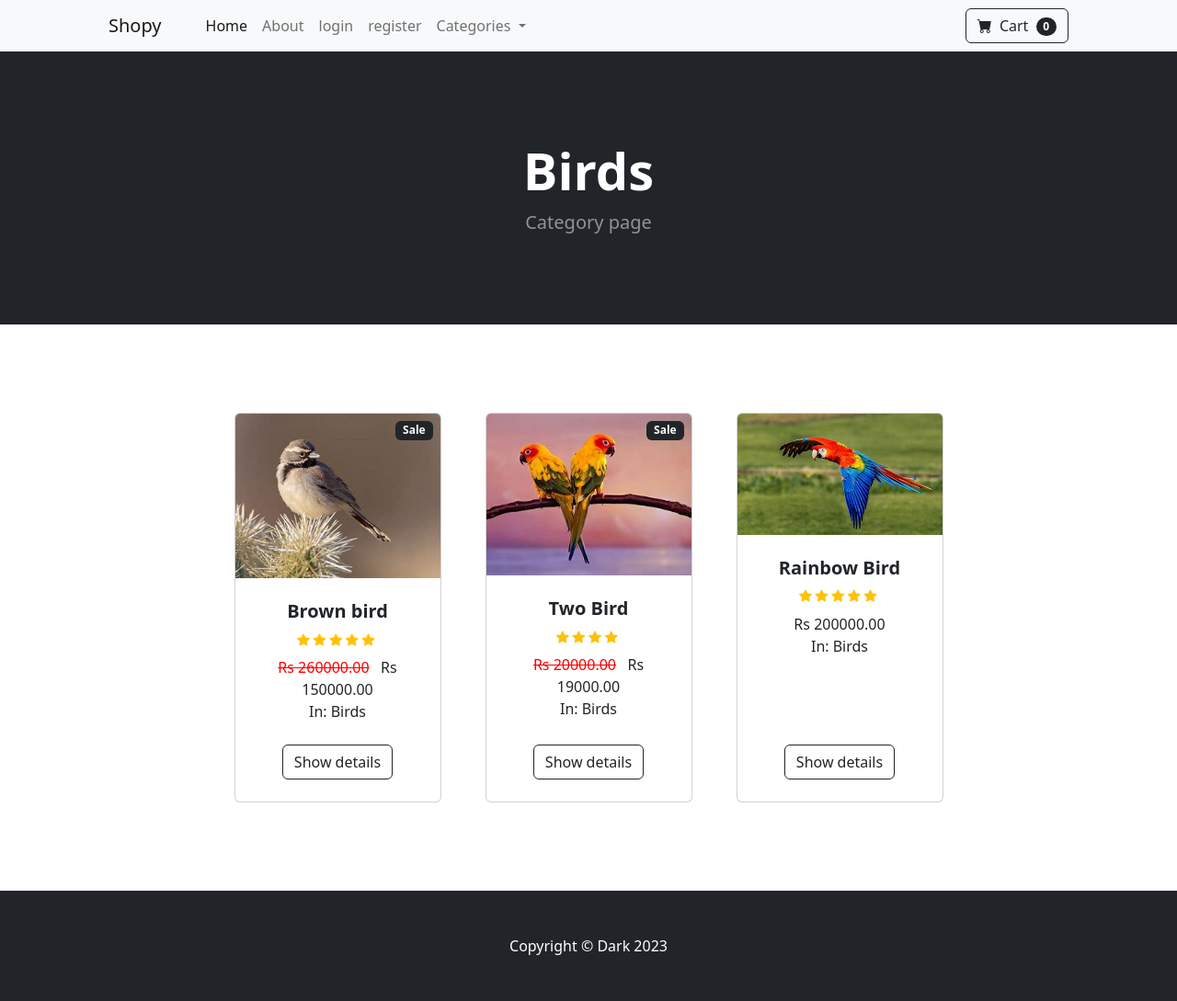
After one commit to tarunshrestha/EcommerceWebpage, a Django app: page /category/Birds in a window 1280 px wide. The commit adds this page. Shown: the whole page at 92% size. Run offline with Django 5.2, Linux system fonts and the light colour scheme; data comes from the database, SQL or seed files in the repository; both versions use the stored data as it was after the commit; some libraries are stand-ins or nearby versions.

Commit message:
Category Page

```diff
--- /dev/null
+++ b/ecommerce/Templates/category.html
@@ -0,0 +1,70 @@
+<!DOCTYPE html>
+{% extends 'base.html' %}
+<html lang="en">
+<head>
+    <title>{% block title %} {{ categories.name }} {% endblock %}</title>
+</head>
+<body>
+{% block content %}
+<!-- Header-->
+        <header class="bg-dark py-5">
+            <div class="container px-4 px-lg-5 my-5">
+                <div class="text-center text-white">
+                    <h1 class="display-4 fw-bolder">{{ categories }}</h1>
+                    <p class="lead fw-normal text-white-50 mb-0">Category page</p>
+                </div>
+            </div>
+        </header>
+
+
+ <section class="py-5">
+            <div class="container px-4 px-lg-5 mt-5">
+                <div class="row gx-4 gx-lg-5 row-cols-2 row-cols-md-3 row-cols-xl-4 justify-content-center">
+                    {% for product in products %}
+                    <div class="col mb-5">
+                        <div class="card h-100" >
+                            <!-- Sale badge-->
+                            {% if product.is_sale %}
+                            <div class="badge bg-dark text-white position-absolute " style="top: 0.5rem; right: 0.5rem">Sale</div>
+                            {% endif %}
+                            <!-- Product image-->
+                            <img class="card-img-top"  src="{{ product.image.url }}"   alt="..." />
+                            <!-- Product details-->
+                            <div class="card-body p-4">
+                                <div class="text-center">
+                                    <!-- Product name-->
+                                    <h5 class="fw-bolder" >{{ product.name }}</h5>
+                                    <!-- Product reviews-->
+                                    <div class="d-flex justify-content-center small text-warning mb-2">
+                                       {% for _ in "x"|ljust:product.stars %}
+                                            <div class="bi-star-fill"></div>&nbsp;
+                                        {% endfor %}
+                                    </div>
+                                    <!-- Product price-->
+                                     {% if product.is_sale %}
+                                    <strike style="color: red;">Rs {{ product.price }}</strike>
+                                    &nbsp;
+                                    Rs {{ product.sale_price }}
+                                    {% else %}
+                                    Rs {{ product.price }}
+                                     {% endif %}
+                                    <br>
+                                    In: {{ product.category }}
+
+                                </div>
+                            </div>
+                            <!-- Product actions-->
+                            <div class="card-footer p-4 pt-0 border-top-0 bg-transparent">
+                                <div class="text-center"><a class="btn btn-outline-dark mt-auto" href="{% url 'product' product.id %}">Show details</a></div>
+                            </div>
+                        </div>
+                    </div>
+                    {% endfor %}
+
+                </div>
+            </div>
+        </section>
+
+{%endblock%}
+</body>
+</html>
--- a/ecommerce/Templates/navbar.html
+++ b/ecommerce/Templates/navbar.html
@@ -13,12 +13,14 @@
                         <li class="nav-item"><a class="nav-link" href="{% url 'logout' %}">logout</a></li>
                         {% endif %}
                         <li class="nav-item dropdown">
-                            <a class="nav-link dropdown-toggle" id="navbarDropdown" href="#" role="button" data-bs-toggle="dropdown" aria-expanded="false">Shop</a>
+                            <a class="nav-link dropdown-toggle" id="navbarDropdown" href="#" role="button" data-bs-toggle="dropdown" aria-expanded="false">
+                                Categories
+                            </a>
                             <ul class="dropdown-menu" aria-labelledby="navbarDropdown">
-                                <li><a class="dropdown-item" href="#!">All Products</a></li>
+                                <li><a class="dropdown-item" href="{% url 'home' %}">All Categories</a></li>
                                 <li><hr class="dropdown-divider" /></li>
-                                <li><a class="dropdown-item" href="#!">Popular Items</a></li>
-                                <li><a class="dropdown-item" href="#!">New Arrivals</a></li>
+                                <li><a class="dropdown-item" href="{% url 'category' 'Animals' %}">Animals</a></li>
+                                <li><a class="dropdown-item" href="{% url 'category' 'Birds' %}">Birds</a></li>
                             </ul>
                         </li>
                     </ul>
--- a/ecommerce/base/urls.py
+++ b/ecommerce/base/urls.py
@@ -8,4 +8,5 @@ urlpatterns = [
     path('logout/', views.logout_user, name='logout'),
     path('register/', views.register_user, name='register'),
     path('product/<int:pk>', views.product, name='product'),
+    path('category/<str:cname>', views.category, name='category'),
 ]
--- a/ecommerce/base/views.py
+++ b/ecommerce/base/views.py
@@ -1,5 +1,5 @@
 from django.shortcuts import render, redirect
-from .models import Product
+from .models import Product , Categories
 from django.contrib.auth import authenticate, login, logout
 from django.contrib import messages
 from django.contrib.auth.models import User
@@ -66,3 +66,14 @@ def register_user(request):
 def product(request, pk):
     product = Product.objects.get(pk=pk)
     return render(request, 'product.html', {'product': product})
+
+
+def category(request, cname):
+    cname = cname.replace('-', ' ')  # Replace '-' with ' ' and title the string.
+    try:
+        categories = Categories.objects.get(name=cname)  # Get the category object.
+        products = Product.objects.filter(category=categories)
+        return render(request, 'category.html', {'products': products, 'categories': categories})
+    except :
+        messages.success(request, "Sorry, that category does not exist.")
+        return redirect('home')
```
Also changed, not shown: ecommerce/db.sqlite3, ecommerce/media/uploads/products/OIP_1.jfif (added), ecommerce/media/uploads/products/OIP_2.jfif (added), ecommerce/media/uploads/products/download_1.jfif (added).
